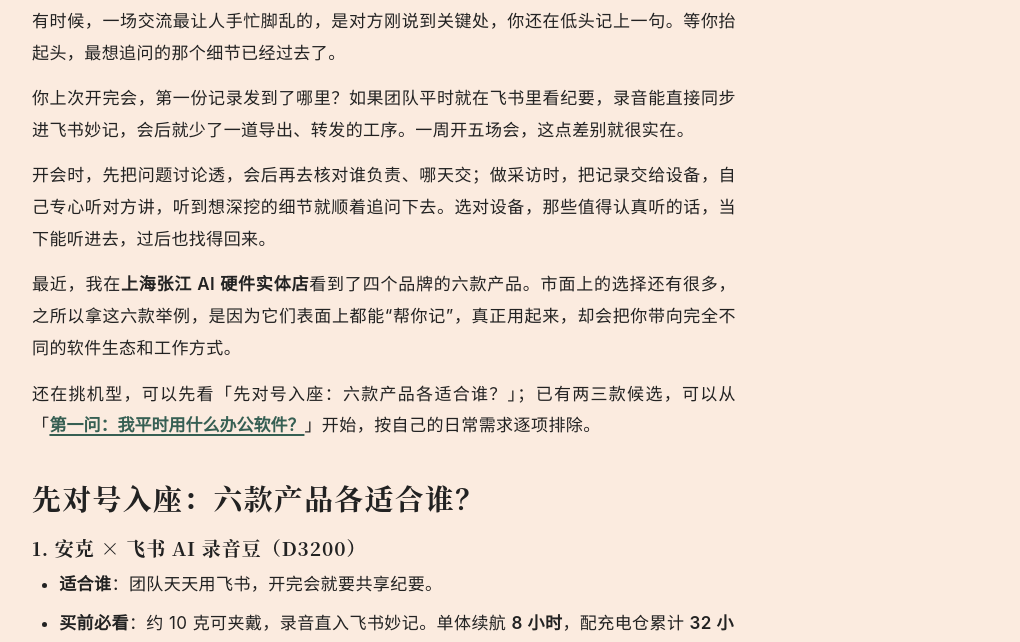
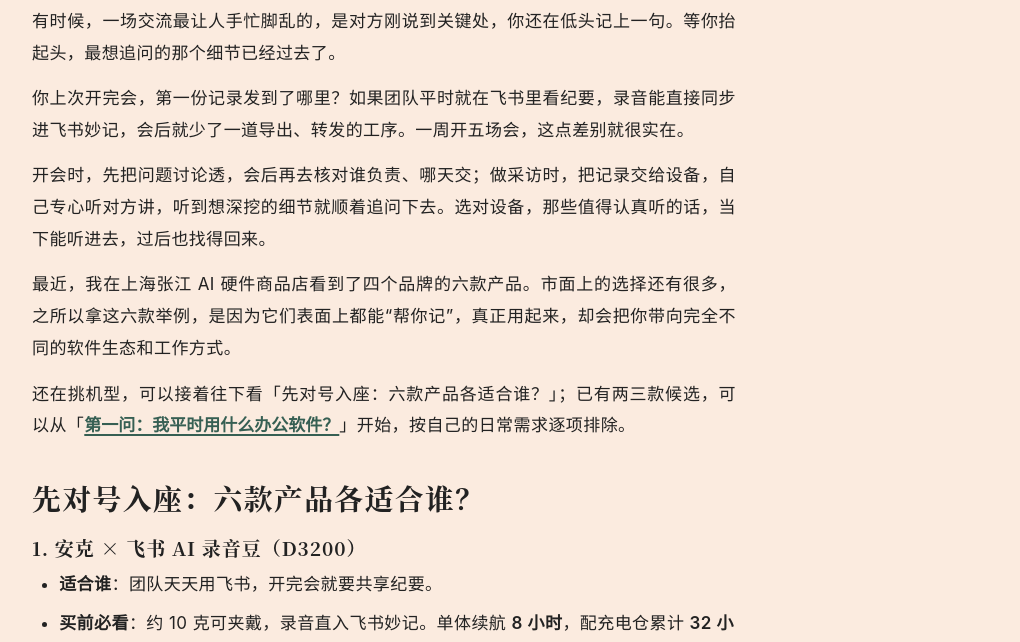
Before and after one commit to youngting520/youngting520.github.io, a plain HTML site: page audio-recorder-comparison.html in a window 1280 px wide. Shown: the part 615-1257 px from the top of the page, without its empty margins (119-1139 px from the left). Drawn offline with Linux system fonts and the light colour scheme.

Commit message:
Update the store wording and reading guide

```diff
--- a/audio-recorder-comparison.html
+++ b/audio-recorder-comparison.html
@@ -18,8 +18,8 @@
 <div id="post-content"><p>有时候，一场交流最让人手忙脚乱的，是对方刚说到关键处，你还在低头记上一句。等你抬起头，最想追问的那个细节已经过去了。</p>
 <p>你上次开完会，第一份记录发到了哪里？如果团队平时就在飞书里看纪要，录音能直接同步进飞书妙记，会后就少了一道导出、转发的工序。一周开五场会，这点差别就很实在。</p>
 <p>开会时，先把问题讨论透，会后再去核对谁负责、哪天交；做采访时，把记录交给设备，自己专心听对方讲，听到想深挖的细节就顺着追问下去。选对设备，那些值得认真听的话，当下能听进去，过后也找得回来。</p>
-<p>最近，我在<strong>上海张江 AI 硬件实体店</strong>看到了四个品牌的六款产品。市面上的选择还有很多，之所以拿这六款举例，是因为它们表面上都能“帮你记”，真正用起来，却会把你带向完全不同的软件生态和工作方式。</p>
-<p>还在挑机型，可以先看「先对号入座：六款产品各适合谁？」；已有两三款候选，可以从「<a href="#question-office-software">第一问：我平时用什么办公软件？</a>」开始，按自己的日常需求逐项排除。</p>
+<p>最近，我在上海张江 AI 硬件商品店看到了四个品牌的六款产品。市面上的选择还有很多，之所以拿这六款举例，是因为它们表面上都能“帮你记”，真正用起来，却会把你带向完全不同的软件生态和工作方式。</p>
+<p>还在挑机型，可以接着往下看「先对号入座：六款产品各适合谁？」；已有两三款候选，可以从「<a href="#question-office-software">第一问：我平时用什么办公软件？</a>」开始，按自己的日常需求逐项排除。</p>
 <h2 id="six-devices" tabindex="-1">先对号入座：六款产品各适合谁？</h2>
 <h3>1. 安克 × 飞书 AI 录音豆（D3200）</h3>
 <ul><li><strong>适合谁</strong>：团队天天用飞书，开完会就要共享纪要。</li><li><strong>买前必看</strong>：约 10 克可夹戴，录音直入飞书妙记。单体续航 <strong>8 小时</strong>，配充电仓累计 <strong>32 小时</strong>。暂不支持鸿蒙系统。</li></ul>
```
